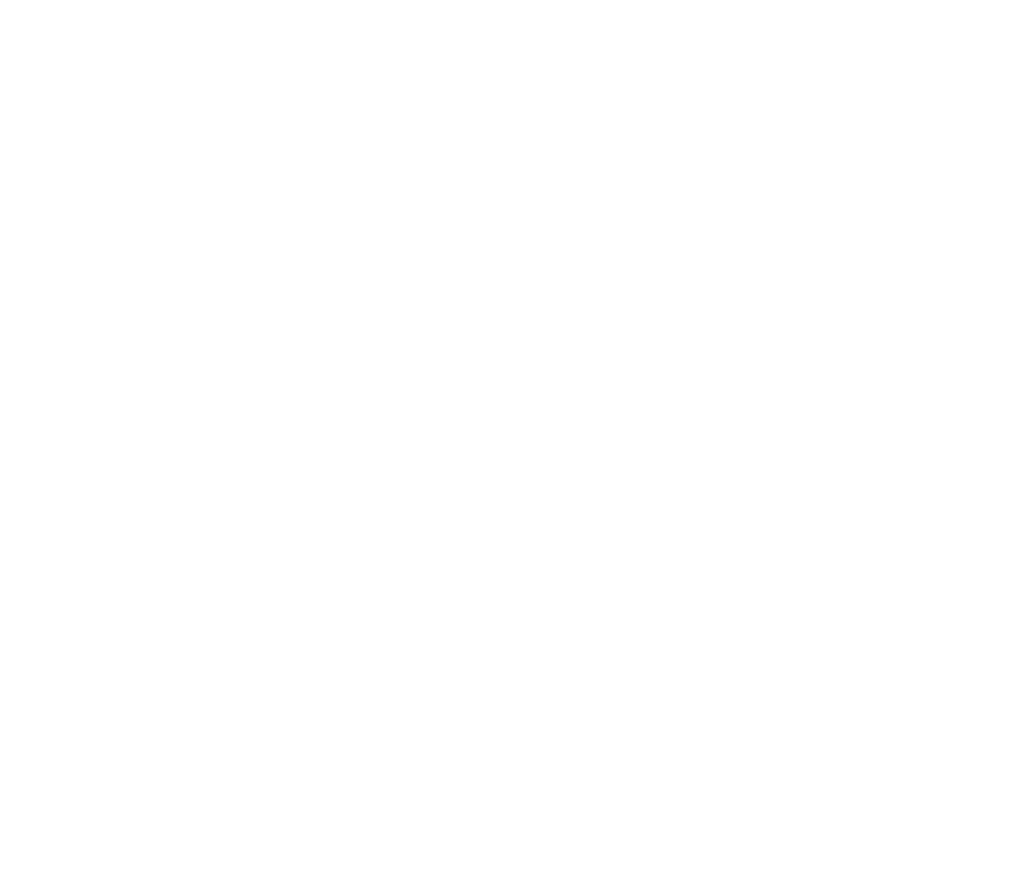
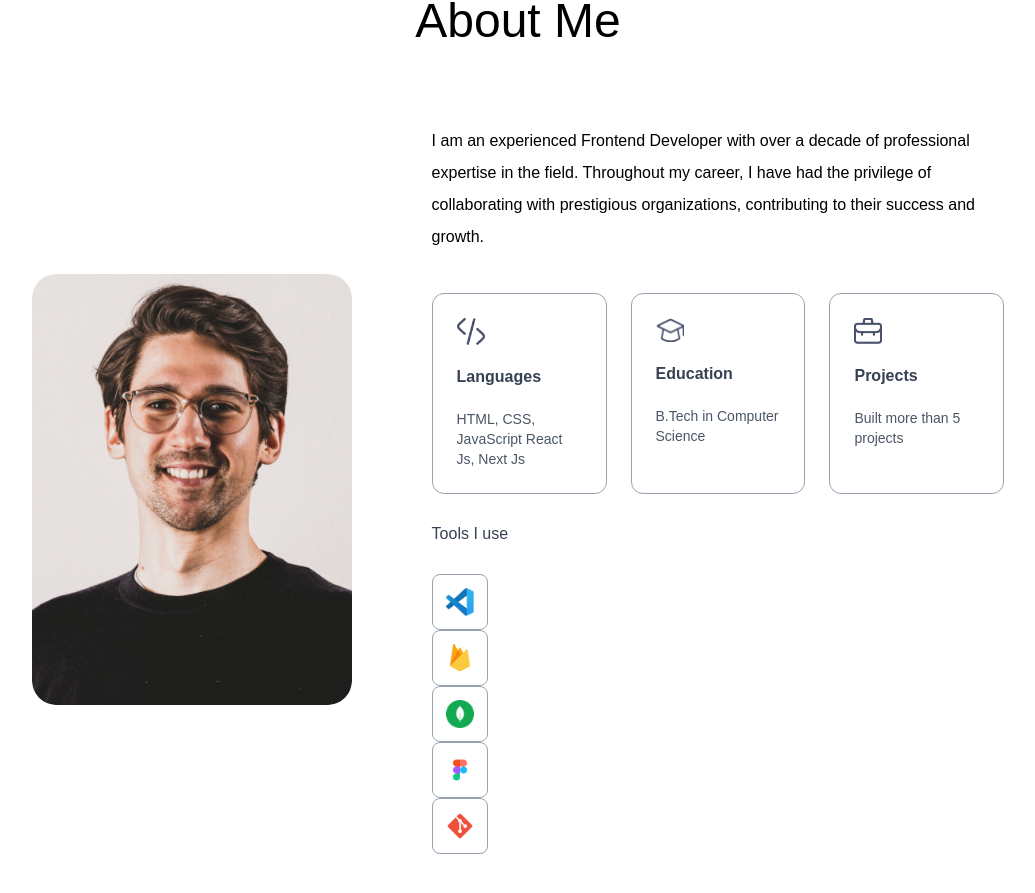
Before and after one commit to nzaman7878/My-Portfolio, a Next.js app: page / in a window 1280 px wide. Shown: the part 879-1772 px from the top of the page, without its empty margins (122-1157 px from the left). Before the commit the page ends 800 px from the top, so only its background shows below. Built offline with nearby package versions, Linux system fonts and the light colour scheme; a web font is replaced by a local one.

Commit message:
added about component

```diff
--- /dev/null
+++ b/app/components/About.jsx
@@ -0,0 +1,52 @@
+import React from 'react'
+import Image from 'next/image'
+import { assets, infoList, toolsData } from '@/assets/assets'
+
+const About = () => {
+  return (
+    <div id="about" className="w-full px-[12%] py-10 scroll-mt-20">
+      <h4 className="text-center mb-2 text-lg font-Ovo">Introduction</h4>
+      <h2 className="text-center text-5xl font-Ovo">About Me</h2>
+
+      <div className="flex w-full flex-col lg:flex-row items-center gap-20 my-20">
+        <div className="w-64 sm:w-80 rounded-3xl max-w-none">
+          <Image
+            src={assets.user_image}
+            alt="User"
+            className="w-full rounded-3xl"
+          />
+        </div>
+
+        <div className="flex-1">
+          <p className="mb-10 max-w-2xl font-Ovo">
+            I am an experienced Frontend Developer with over a decade of
+            professional expertise in the field. Throughout my career, I have
+            had the privilege of collaborating with prestigious organizations,
+            contributing to their success and growth.
+          </p>
+          <ul className='grid grid-cols-1 sm:grid-cols-3 gap-6 max-w-2xl'>
+            {infoList.map(({icon,iconDark,title,description},index)=>(
+                <li className='border-[0.5px] border-gray-400 rounded-xl p-6 cursor-pointer
+               hover:bg-pink-100 hover:-translate-y-1 transition duration-500 hover:shadow-black'
+                key={index}>
+                <Image src={icon} alt={title} className='w-7 mb-3'/>
+                <h3 className='my-4 font-semibold text-gray-700'>{title}</h3>
+                <p className='text-gray-600 text-sm'>{description}</p>
+
+                </li>
+            ))}
+          </ul>
+          <h4 className='my-6 text-gray-700 font-Ovo '>Tools I use</h4>
+          {toolsData.map((tool, index)=>(
+            <li className='flex items-center justify-center w-12 sm:w-14 aspect-square border
+             border-gray-400 rounded-lg cursor-pointer hover:-translate--y-1 duration-500' key={index}>
+            <Image src={tool} alt='tool' className='w-5 sm:w-7' />
+            </li>
+          ))}
+        </div>
+      </div>
+    </div>
+  )
+}
+
+export default About
--- a/app/components/Navbar.jsx
+++ b/app/components/Navbar.jsx
@@ -1,10 +1,11 @@
 "use client";
 
-import React, { useRef } from 'react';
+import React, { useEffect, useRef, useState } from 'react';
 import { assets } from '@/assets/assets';
 import Image from 'next/image';
 
 const Navbar = () => {
+  const [isScroll, setIsScroll] = useState(false);
   const sideMenuRef = useRef();
 
   const openMenu = () => {
@@ -14,6 +15,15 @@
   const closeMenu = () => {
     sideMenuRef.current.style.transform = 'translateX(16rem)';
   };
+  useEffect(()=>{
+    window.addEventListener('scroll',()=>{
+      if(scrollY > 50){
+        setIsScroll(true);
+      } else {
+        setIsScroll(false);
+      }
+    })
+  },[])
 
   return (
     <>
@@ -21,12 +31,14 @@
         <Image src={assets.header_bg_color} alt='' className='w-full' />
       </div>
 
-      <nav className='w-full fixed px-5 lg:px-8 xl:px-[8%] py-4 flex items-center justify-between z-50'>
+      <nav className={`w-full fixed px-5 lg:px-8 xl:px-[8%] py-4 flex items-center
+      justify-between z-50 ${isScroll ? "bg-white bg-opacity-50 backdrop-blur-lg shadow-sm" : ""}`}>
         <a href='#top'>
           <Image src={assets.logo} className='w-28 cursor-pointer mr-14' alt='' />
         </a>
 
-        <ul className='hidden md:flex items-center gap-6 lg-gap-8 rounded-full px-12 py-3 bg-white shadow-sm bg-opacity-50'>
+        <ul className={`hidden md:flex items-center gap-6 lg-gap-8 rounded-full px-12 py-3
+        ${isScroll ? "" : " bg-white shadow-sm bg-opacity-50"}`}>
           <li><a className='font-Ovo' href='#top'>Home</a></li>
           <li><a className='font-Ovo' href='#about'>About me</a></li>
           <li><a className='font-Ovo' href='#services'>Services</a></li>
--- a/app/layout.js
+++ b/app/layout.js
@@ -18,7 +18,7 @@
 
 export default function RootLayout({ children }) {
   return (
-    <html lang="en">
+    <html lang="en" className="scroll-smooth">
       <body
         className={`${outfit.className} ${ovo.className} antialiased leading-8 overflow-x-hidden`}
       >
--- a/app/page.js
+++ b/app/page.js
@@ -1,12 +1,15 @@
 import Image from "next/image";
 import Navbar from "./components/Navbar";
 import Header from "./components/Header";
+import About from "./components/About";
+
 
 export default function Home() {
   return (
    <>
     <Navbar />
     <Header />
+    <About />
    </>
   );
 }
```
